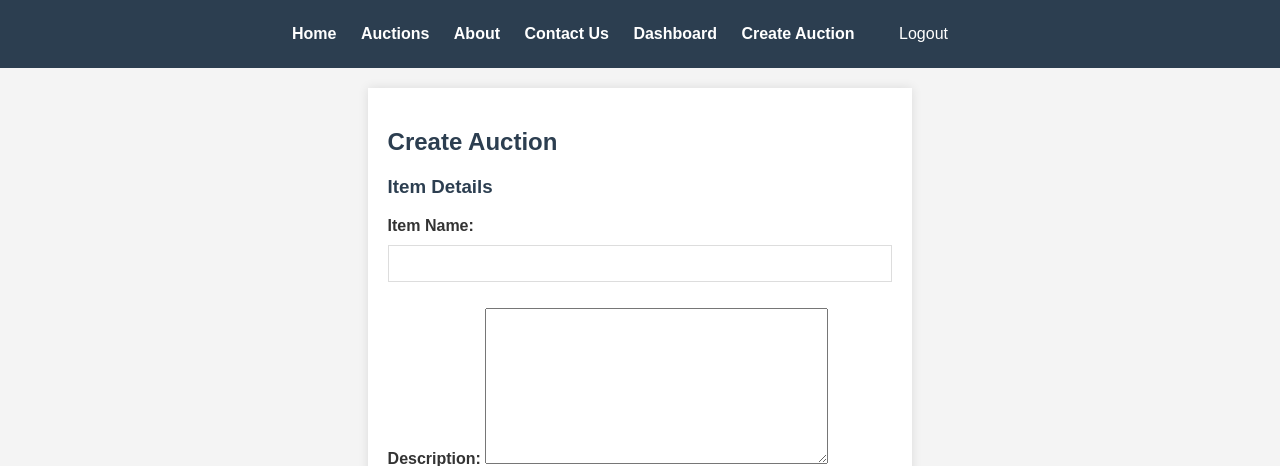
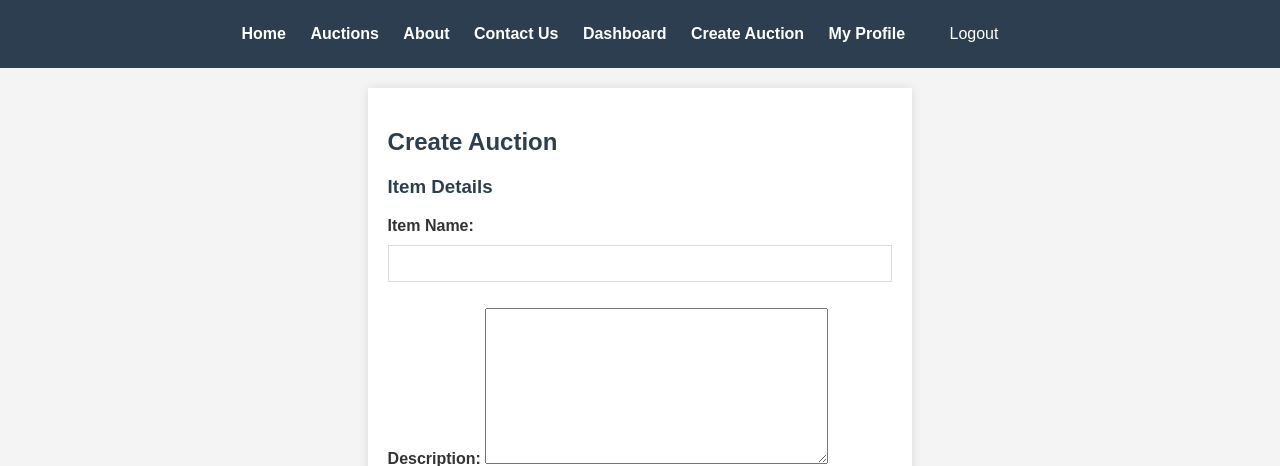
Before and after one commit to VismayaVU/online-auction-system, a Django app: page /create_auction/ in a window 1280 px wide. Shown: the top 466 px of the page. Run offline with Django 5.2, Linux system fonts and the light colour scheme; the visitor is signed in with stand-in values (Sample User, id 1); data that the repository does not hold is empty.

Commit message:
Added a My Profile page

```diff
--- a/auction_platform/auction/forms.py
+++ b/auction_platform/auction/forms.py
@@ -56,3 +56,14 @@ class AuctionForm(forms.ModelForm):
             'end_date': 'End Date and Time',
         }
         exclude = ['starting_bid']
+
+
+class ProfileForm(forms.ModelForm):
+    class Meta:
+        model = User
+        fields = ['username', 'email', 'first_name', 'last_name']
+        widgets = {
+            'email': forms.TextInput(attrs={'readonly': 'readonly'}),
+            'first_name': forms.TextInput(attrs={'readonly': 'readonly'}),
+            'last_name': forms.TextInput(attrs={'readonly': 'readonly'}),
+        }
--- a/auction_platform/auction/templates/base.html
+++ b/auction_platform/auction/templates/base.html
@@ -21,6 +21,7 @@
                 {% if user.is_authenticated %}
                 <li><a href="{% url 'user_dashboard' %}">Dashboard</a></li>
                 <li><a href="{% url 'create_auction' %}">Create Auction</a></li>
+                <li><a href="{% url 'my_profile' %}">My Profile</a></li>
                     <li>
                         <form id="logout-form" action="{% url 'user_logout' %}" method="post" style="display: inline;">
                             {% csrf_token %}
--- a/auction_platform/auction/urls.py
+++ b/auction_platform/auction/urls.py
@@ -19,4 +19,5 @@ urlpatterns = [
     path('approve/<int:item_id>/', views.approve_auction, name='approve_auction'),
     path('admin/auction/auction/', pending_auctions_admin_view, name='pending_auctions_admin'),
     path('admin/auction/approve/<int:auction_id>/', approve_auction_view, name='approve_auction'),
+    path('profile/', views.my_profile, name='my_profile'),
 ]
--- a/auction_platform/auction/views.py
+++ b/auction_platform/auction/views.py
@@ -1,7 +1,7 @@
 from django.shortcuts import render, redirect, get_object_or_404
 from .models import Auction, Bid, Review, AdminApproval, Item, AuctionTag
 from django.contrib.auth.decorators import login_required
-from .forms import UserSignupForm, AuctionItemForm, AuctionForm
+from .forms import UserSignupForm, AuctionItemForm, AuctionForm, ProfileForm
 from django.contrib.auth import login
 from django.utils import timezone
 from datetime import timedelta
@@ -154,3 +154,29 @@ def create_auction(request):
 def pending_auctions_admin_view(request):
     pending_auctions = Auction.objects.filter(status="Pending")
     return render(request, "admin/pending_auctions_admin.html", {"pending_auctions": pending_auctions})
+
+
+@login_required
+def my_profile(request):
+    # Fetch user details from the MySQL view
+    with connection.cursor() as cursor:
+        cursor.execute("SELECT username, email, first_name, last_name FROM user_profile_view WHERE user_id = %s",
+                       [request.user.id])
+        profile_data = cursor.fetchone()
+
+    if request.method == 'POST':
+        new_username = request.POST.get('username')
+
+        # Update the username in auth_user if changed
+        if new_username and new_username != request.user.username:
+            request.user.username = new_username
+            request.user.save()
+            messages.success(request, "Username updated successfully.")
+            return redirect('my_profile')
+
+    return render(request, 'auction/my_profile.html', {
+        'username': profile_data[0],
+        'email': profile_data[1],
+        'first_name': profile_data[2],
+        'last_name': profile_data[3],
+    })
```
Also changed, not shown: auction_platform/auction/templates/auction/my_profile.html (added, +28 -0 lines).
